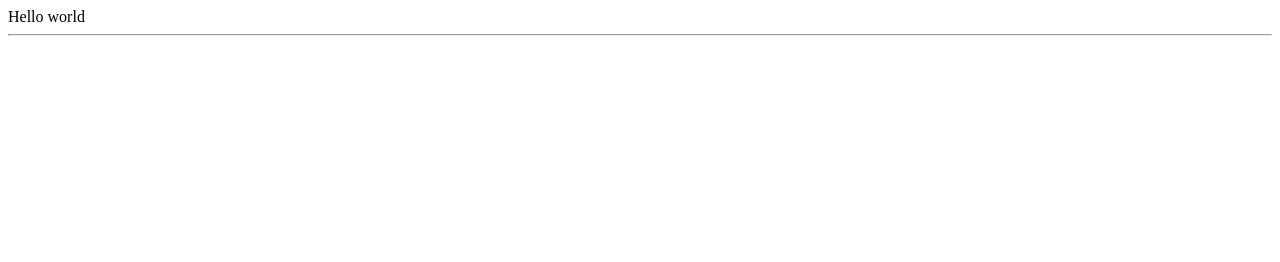
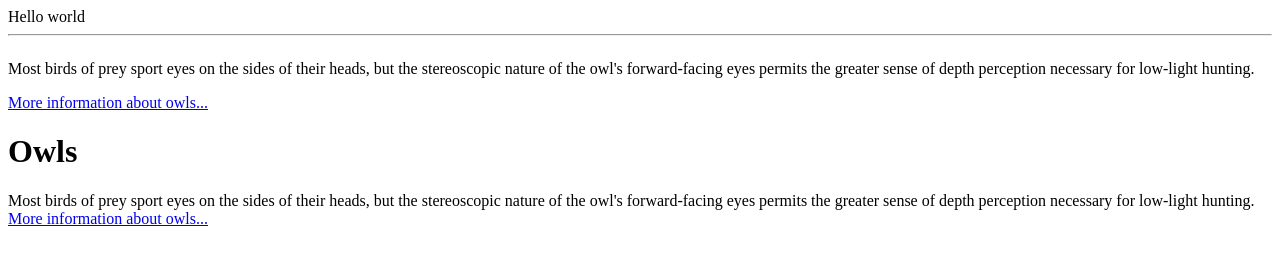
Before and after one commit to Emmapeel99/emmapeel99.github.io, a plain HTML site: page Index.html in a window 1280 px wide. Drawn offline with Linux system fonts and the light colour scheme.

Commit message:
Update Index.html

```diff
--- a/Index.html
+++ b/Index.html
@@ -9,3 +9,18 @@ Hello world
   <body>
   </body>
 </html>
+<p>
+  Most birds of prey sport eyes on the sides of their heads,
+  but the stereoscopic nature of the owl's forward-facing eyes permits the greater
+  sense of depth perception necessary for low-light hunting.
+</p>
+<a href="https://en.wikipedia.org/wiki/Owl">More information about owls...</a>
+<div>
+  <h1>Owls</h1>
+  <p>
+    Most birds of prey sport eyes on the sides of their heads,
+    but the stereoscopic nature of the owl's forward-facing eyes permits the greater
+    sense of depth perception necessary for low-light hunting.
+    <a href="https://en.wikipedia.org/wiki/Owl">More information about owls...</a>
+  </p>
+</div>
```
